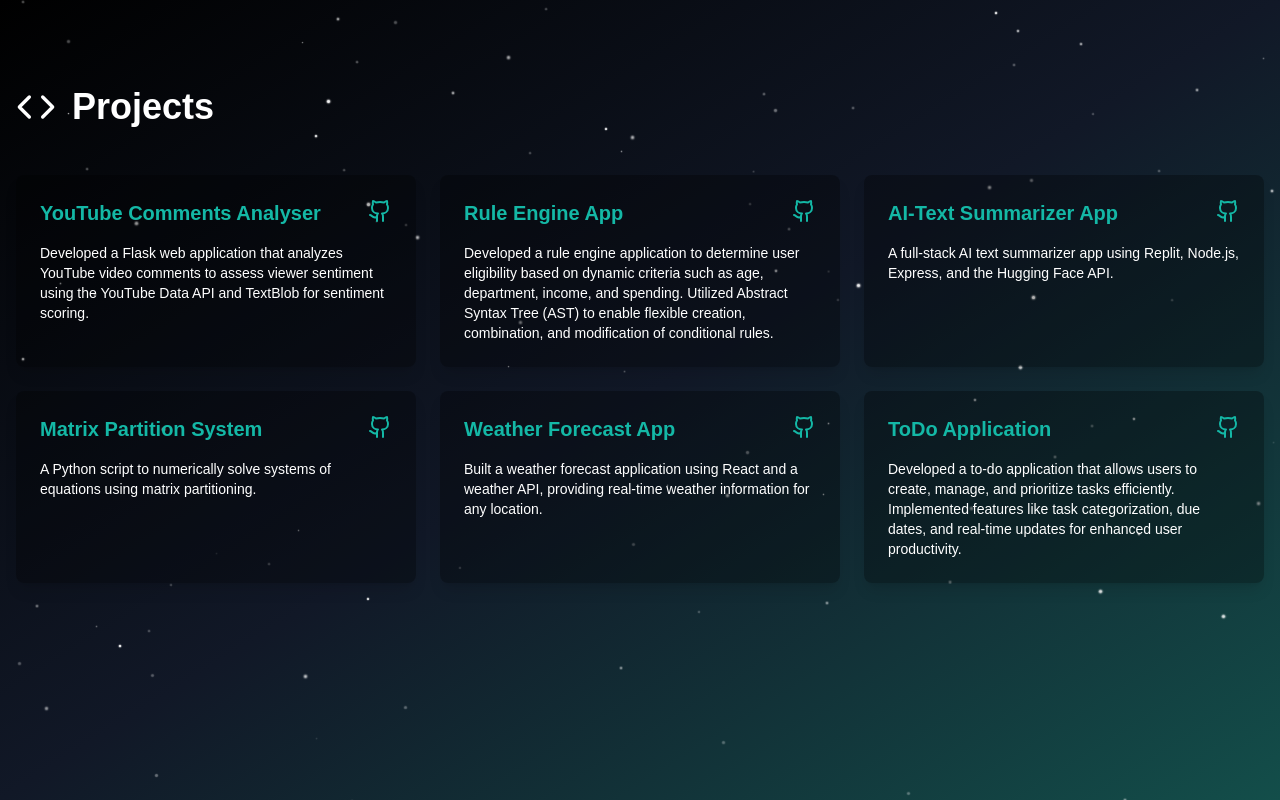
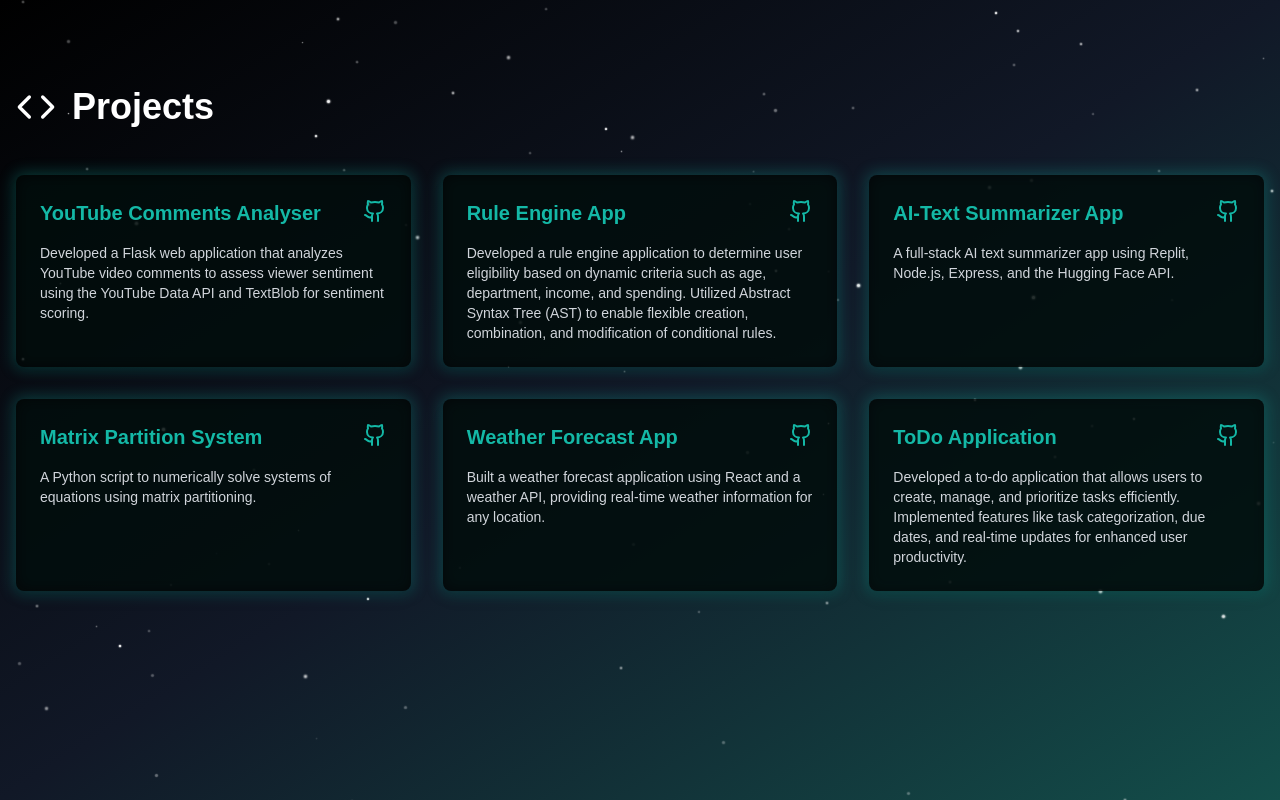
Before and after one commit to ShreyaAR16/ShreyaAR-Portfolio, a Next.js app: page /projects in a window 1280 px wide. Built offline with nearby package versions, Linux system fonts and the light colour scheme.

Commit message:
Added glow effect

```diff
--- a/app/projects/page.tsx
+++ b/app/projects/page.tsx
@@ -9,7 +9,6 @@ const projects = [
     title: "YouTube Comments Analyser",
     description: "Developed a Flask web application that analyzes YouTube video comments to assess viewer sentiment using the YouTube Data API and TextBlob for sentiment scoring.",
     repo: "https://github.com/ShreyaAR16/FeelTube"
-
   },
   {
     title: "Rule Engine App",
@@ -25,7 +24,6 @@ const projects = [
     title: "Matrix Partition System",
     description: "A Python script to numerically solve systems of equations using matrix partitioning.",
     repo: "https://github.com/ShreyaAR16/Matrix-Partition"
-
   },
   {
     title: "Weather Forecast App",
@@ -52,16 +50,23 @@ export default function Projects() {
           Projects
         </h1>
 
-        <div className="grid grid-cols-1 md:grid-cols-2 lg:grid-cols-3 gap-6">
+        <div className="grid grid-cols-1 md:grid-cols-2 lg:grid-cols-3 gap-8">
           {projects.map((project, index) => (
-            <div key={index} className="bg-black bg-opacity-30 p-6 rounded-lg shadow-lg hover:shadow-xl transition-shadow duration-300 flex flex-col">
-              <div className="flex justify-between items-start mb-4">
-                <h2 className="text-xl font-semibold text-teal-500">{project.title}</h2>
-                <Link href={project.repo} target="_blank" rel="noopener noreferrer">
-                  <Github className="w-6 h-6 text-teal-500 hover:text-teal-400 transition-colors" />
-                </Link>
+            <div
+              key={index}
+              className="relative group"
+            >
+              <div className="absolute -inset-0.5 bg-teal-500 rounded-lg blur opacity-30 group-hover:opacity-50 transition duration-300"></div>
+              <div className="relative bg-black bg-opacity-80 p-6 rounded-lg shadow-lg hover:shadow-2xl transition-all duration-300 ease-in-out
+                              transform hover:-translate-y-1 hover:scale-[1.02] flex flex-col h-full">
+                <div className="flex justify-between items-start mb-4">
+                  <h2 className="text-xl font-semibold text-teal-500">{project.title}</h2>
+                  <Link href={project.repo} target="_blank" rel="noopener noreferrer">
+                    <Github className="w-6 h-6 text-teal-500 hover:text-teal-400 transition-colors" />
+                  </Link>
+                </div>
+                <p className="text-sm text-gray-300 flex-grow">{project.description}</p>
               </div>
-              <p className="text-sm flex-grow">{project.description}</p>
             </div>
           ))}
         </div>
```
